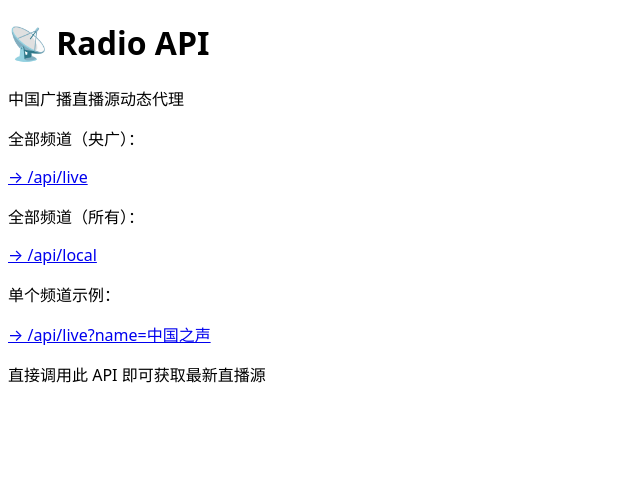
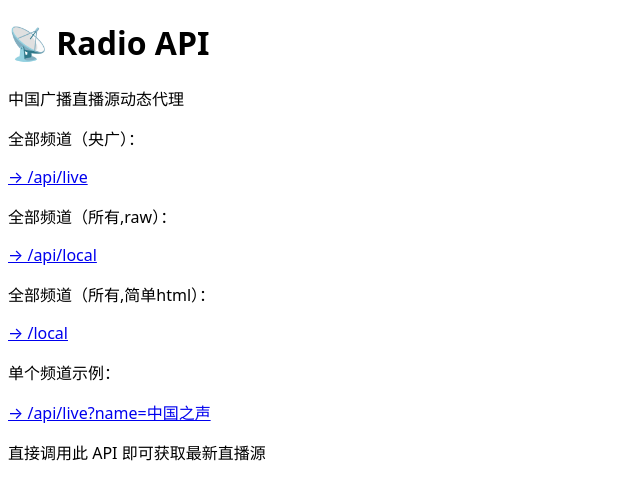
Before and after one commit to baipin/radiobackend, a Next.js app: page / in a window 1280 px wide. Shown: the top 500 px of the page, without its empty margins (0-640 px from the left). Built offline with nearby package versions, Linux system fonts and the light colour scheme.

Commit message:
Update page.tsx

```diff
--- a/app/page.tsx
+++ b/app/page.tsx
@@ -10,9 +10,13 @@ export default function Home() {
           <a href="/api/live" target="_blank" className="text-blue-400 hover:underline block mb-2">
             → /api/live
           </a>
-          <p className="mb-4">全部频道（所有）：</p>
+          <p className="mb-4">全部频道（所有,raw）：</p>
           <a href="/api/local" target="_blank" className="text-blue-400 hover:underline block mb-2">
             → /api/local
+          </a>
+          <p className="mb-4">全部频道（所有,简单html）：</p>
+          <a href="/local" target="_blank" className="text-blue-400 hover:underline block mb-2">
+            → /local
           </a>
           <p className="mt-6 mb-2">单个频道示例：</p>
           <a href="/api/live?name=中国之声" target="_blank" className="text-blue-400 hover:underline block">
```
